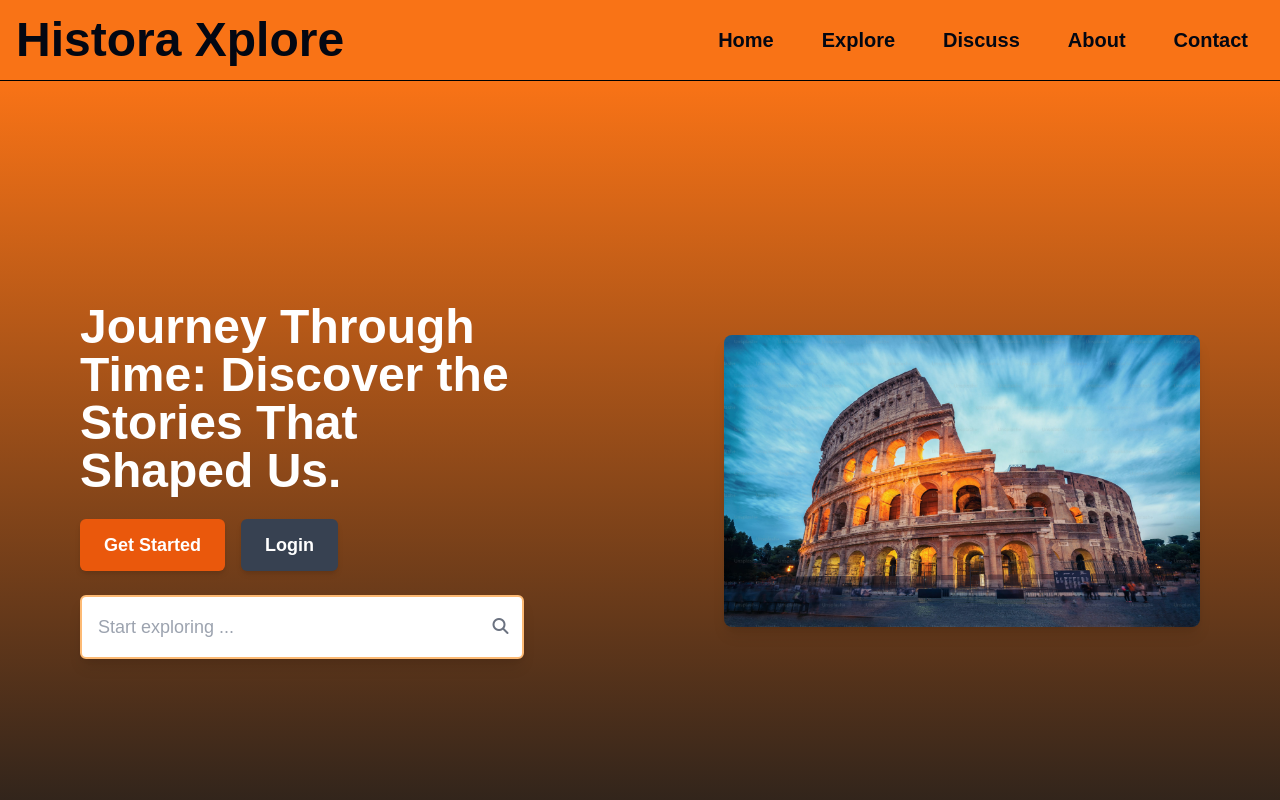
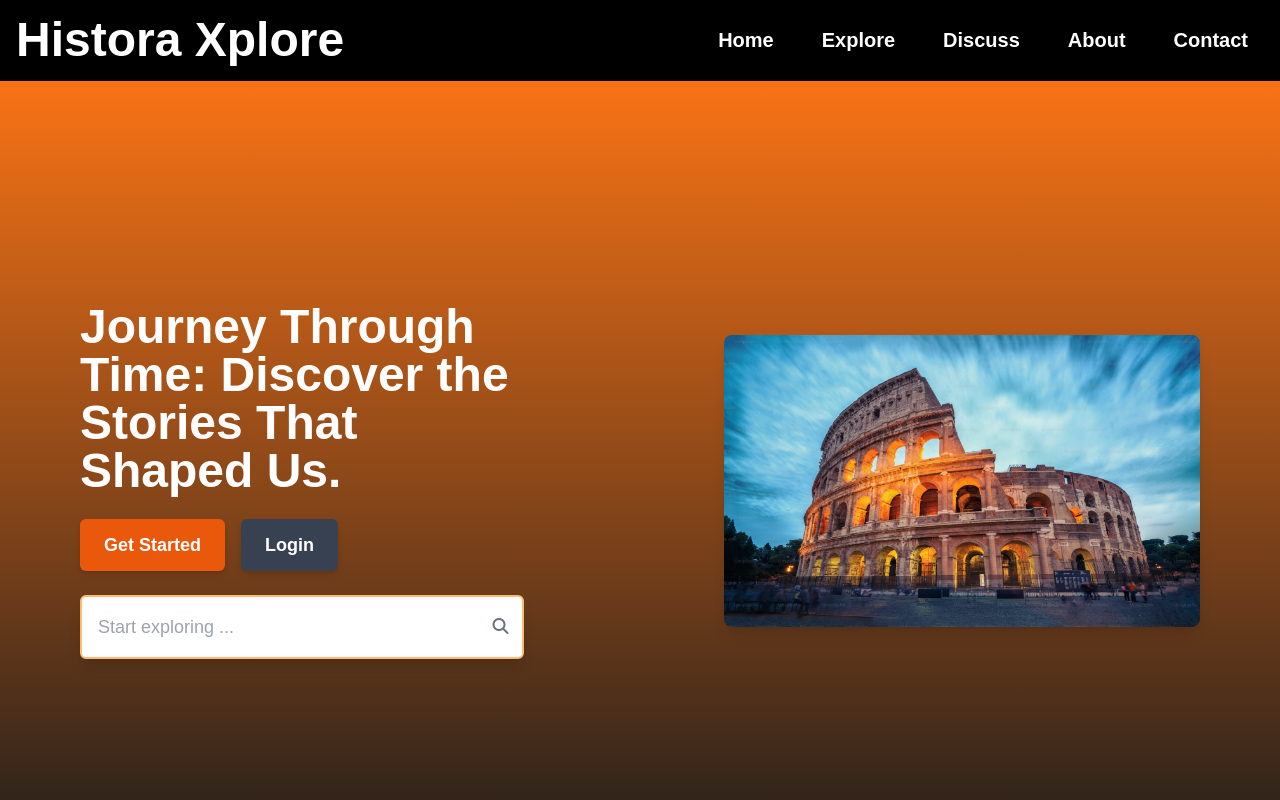
Before and after one commit to VishalBhat07/HistoraXplore, a React (Vite) app in the folder frontend/: page / in a window 1280 px wide. Shown: the top 800 px of the page. Built offline with nearby package versions, Linux system fonts and the light colour scheme; a web font is replaced by a local one.

Commit message:
Changed navbar styles

```diff
--- a/frontend/src/components/Navbar/Navbar.jsx
+++ b/frontend/src/components/Navbar/Navbar.jsx
@@ -4,18 +4,18 @@ import { Link } from "react-router-dom";
 const Navbar = () => {
   return (
     <header>
-      <nav className="bg-orange-500 p-4 flex justify-between items-center border-black">
-        <div className="font-bold text-5xl text-gray-950">Histora Xplore</div>
+      <nav className="bg-black p-4 flex justify-between items-center border-black">
+        <div className="font-bold text-5xl text-white">Histora Xplore</div>
         <ul className="flex items-center space-x-4">
           <li>
-            <Link to="/" className="text-gray-950 text-xl font-semibold px-4">
+            <Link to="/" className="text-white text-xl font-semibold px-4">
               Home
             </Link>
           </li>
           <li>
             <Link
               to="/explore"
-              className="text-gray-950 text-xl font-semibold px-4"
+              className="text-white text-xl font-semibold px-4"
             >
               Explore
             </Link>
@@ -23,7 +23,7 @@ const Navbar = () => {
           <li>
             <Link
               to="/discuss"
-              className="text-gray-950 text-xl font-semibold px-4"
+              className="text-white text-xl font-semibold px-4"
             >
               Discuss
             </Link>
@@ -31,7 +31,7 @@ const Navbar = () => {
           <li>
             <Link
               to="/about"
-              className="text-gray-950 text-xl font-semibold px-4"
+              className="text-white text-xl font-semibold px-4"
             >
               About
             </Link>
@@ -39,7 +39,7 @@ const Navbar = () => {
           <li>
             <Link
               to="/contact"
-              className="text-gray-950 text-xl font-semibold px-4"
+              className="text-white text-xl font-semibold px-4"
             >
               Contact
             </Link>
```
